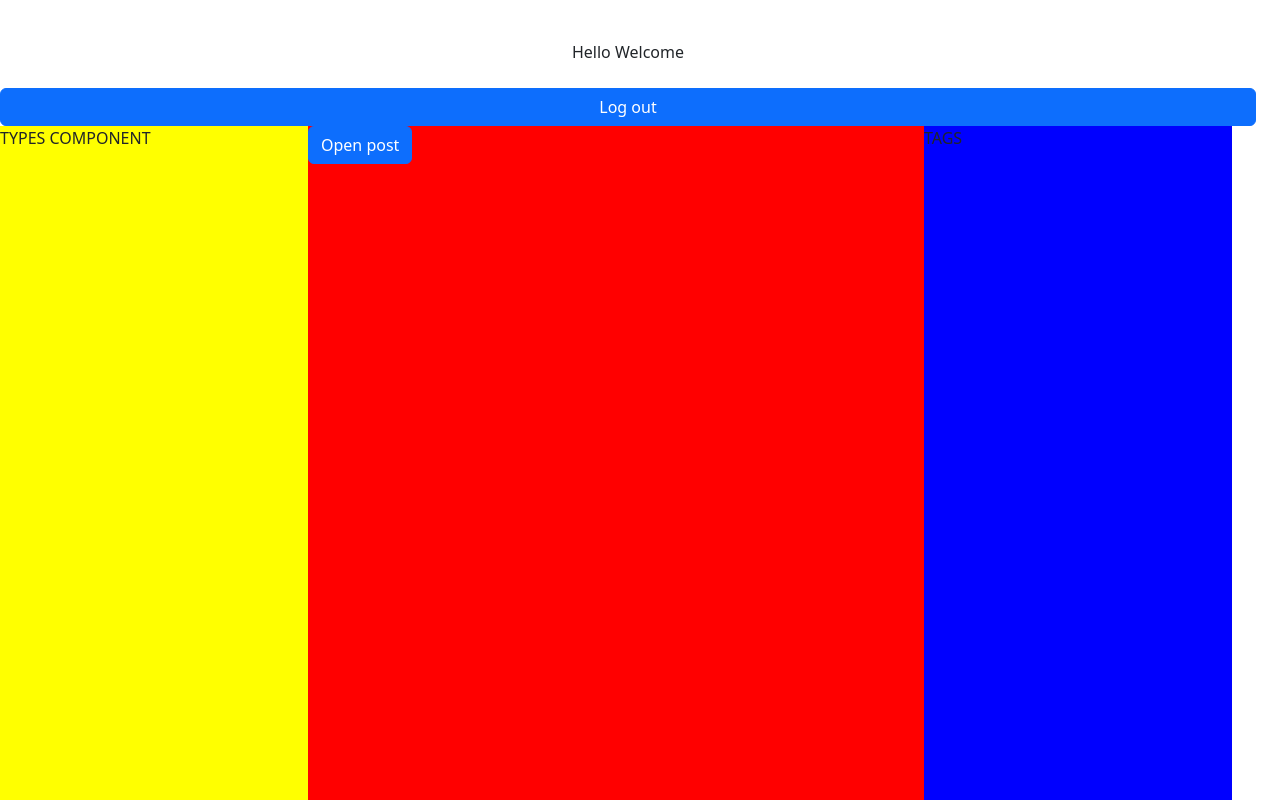
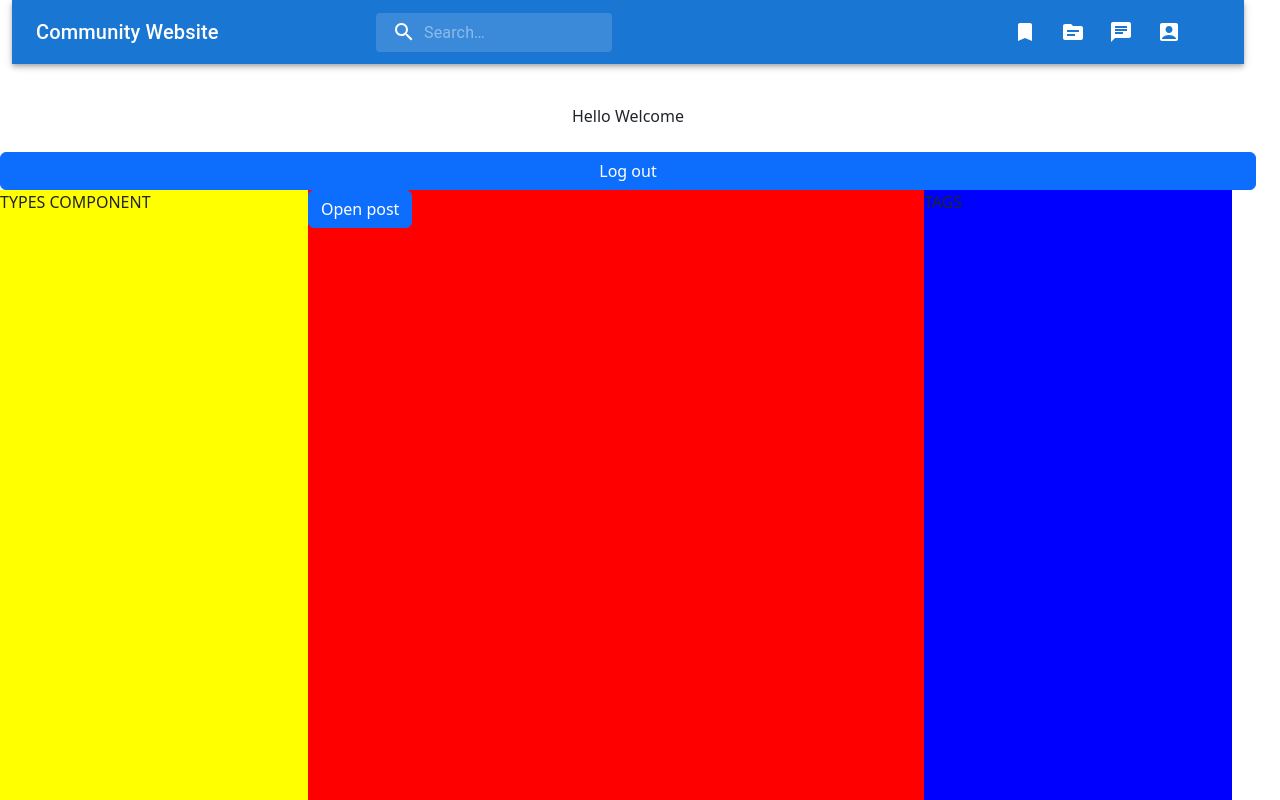
Before and after one commit to yashakabra/Community-Website, a React (Create React App) app in the folder client/: page /home in a window 1280 px wide. Shown: the top 800 px of the page. Built offline with nearby package versions, Linux system fonts and the light colour scheme; no server answers.

Commit message:
Merged nav bar

```diff
--- a/client/package.json
+++ b/client/package.json
@@ -5,7 +5,7 @@
   "dependencies": {
     "@emotion/react": "^11.10.5",
     "@emotion/styled": "^11.10.5",
-    "@mui/icons-material": "^5.11.0",
+    "@mui/icons-material": "^5.11.9",
     "@mui/material": "^5.11.8",
     "@testing-library/jest-dom": "^5.11.6",
     "@testing-library/react": "^11.2.2",
--- a/client/src/components/NavBar.js
+++ b/client/src/components/NavBar.js
@@ -1,47 +1,261 @@
-import React from "react";
-import 'bootstrap/dist/css/bootstrap.css';
+import { styled, alpha } from "@mui/material/styles";
+import AppBar from "@mui/material/AppBar";
+import Box from "@mui/material/Box";
+import Toolbar from "@mui/material/Toolbar";
+import IconButton from "@mui/material/IconButton";
+import Typography from "@mui/material/Typography";
+import InputBase from "@mui/material/InputBase";
+import Badge from "@mui/material/Badge";
+import MenuItem from "@mui/material/MenuItem";
+import Menu from "@mui/material/Menu";
+import MenuIcon from "@mui/icons-material/Menu";
+import SearchIcon from "@mui/icons-material/Search";
+import AccountCircle from "@mui/icons-material/AccountCircle";
+import MailIcon from "@mui/icons-material/Mail";
+import NotificationsIcon from "@mui/icons-material/Notifications";
+import MoreIcon from "@mui/icons-material/MoreVert";
+import TurnedInRoundedIcon from "@mui/icons-material/TurnedInRounded";
+import SourceIcon from "@mui/icons-material/Source";
+import AccountBoxIcon from "@mui/icons-material/AccountBox";
+import ChatIcon from "@mui/icons-material/Chat";
+const Search = styled("div")(({ theme }) => ({
+  position: "relative",
+  borderRadius: theme.shape.borderRadius,
+  backgroundColor: alpha(theme.palette.common.white, 0.15),
+  "&:hover": {
+    backgroundColor: alpha(theme.palette.common.white, 0.25),
+  },
+  marginRight: theme.spacing(2),
+  marginLeft: 0,
+  width: "100%",
+  [theme.breakpoints.up("sm")]: {
+    marginLeft: theme.spacing(3),
+    width: "auto",
+  },
+}));
 
-const NavBar = (props) => {
+const SearchIconWrapper = styled("div")(({ theme }) => ({
+  padding: theme.spacing(0, 2),
+  height: "100%",
+  position: "absolute",
+  pointerEvents: "none",
+  display: "flex",
+  alignItems: "center",
+  justifyContent: "center",
+}));
 
-    return (
-        <nav class="navbar navbar-expand-lg navbar-light bg-light">
-            <div class="container-fluid">
-                <a class="navbar-brand" href="#">Navbar</a>
-                <button class="navbar-toggler" type="button" data-bs-toggle="collapse" data-bs-target="#navbarSupportedContent" aria-controls="navbarSupportedContent" aria-expanded="false" aria-label="Toggle navigation">
-                    <span class="navbar-toggler-icon"></span>
-                </button>
-                <div class="collapse navbar-collapse" id="navbarSupportedContent">
-                    <ul class="navbar-nav me-auto mb-2 mb-lg-0">
-                        <li class="nav-item">
-                            <a class="nav-link active" aria-current="page" href="#">Home</a>
-                        </li>
-                        <li class="nav-item">
-                            <a class="nav-link" href="#">Link</a>
-                        </li>
-                        <li class="nav-item dropdown">
-                            <a class="nav-link dropdown-toggle" href="#" id="navbarDropdown" role="button" data-bs-toggle="dropdown" aria-expanded="false">
-                                Dropdown
-                            </a>
-                            <ul class="dropdown-menu" aria-labelledby="navbarDropdown">
-                                <li><a class="dropdown-item" href="#">Action</a></li>
-                                <li><a class="dropdown-item" href="#">Another action</a></li>
-                                <li><hr class="dropdown-divider"/></li>
-                                <li><a class="dropdown-item" href="#">Something else here</a></li>
-                            </ul>
-                        </li>
-                        <li class="nav-item">
-                            <a class="nav-link disabled" href="#" tabindex="-1" aria-disabled="true">Disabled</a>
-                        </li>
-                    </ul>
-                    <form class="d-flex">
-                        <input class="form-control me-2" type="search" placeholder="Search" aria-label="Search"/>
-                            <button class="btn btn-outline-success" type="submit">Search</button>
-                    </form>
-                    <button className="btn btn-outline-danger" type="submit">Logout</button>
-                </div>
-            </div>
-        </nav>
-    )
+const StyledInputBase = styled(InputBase)(({ theme }) => ({
+  color: "inherit",
+  "& .MuiInputBase-input": {
+    padding: theme.spacing(1, 1, 1, 0),
+    // vertical padding + font size from searchIcon
+    paddingLeft: `calc(1em + ${theme.spacing(4)})`,
+    transition: theme.transitions.create("width"),
+    width: "100%",
+    [theme.breakpoints.up("md")]: {
+      width: "20ch",
+    },
+  },
+}));
+
+export default function NavBar() {
+  //   const [anchorEl, setAnchorEl] = React.useState(null);
+  //   const [mobileMoreAnchorEl, setMobileMoreAnchorEl] = React.useState(null);
+
+  //   const isMenuOpen = Boolean(anchorEl);
+  //   const isMobileMenuOpen = Boolean(mobileMoreAnchorEl);
+
+  //   const handleProfileMenuOpen = (event) => {
+  //     setAnchorEl(event.currentTarget);
+  //   };
+
+  //   const handleMobileMenuClose = () => {
+  //     setMobileMoreAnchorEl(null);
+  //   };
+
+  //   const handleMenuClose = () => {
+  //     setAnchorEl(null);
+  //     handleMobileMenuClose();
+  //   };
+
+  //   const handleMobileMenuOpen = (event) => {
+  //     setMobileMoreAnchorEl(event.currentTarget);
+  //   };
+
+  //   const menuId = "primary-search-account-menu";
+  //   const renderMenu = (
+  //     <Menu
+  //       anchorEl={anchorEl}
+  //       anchorOrigin={{
+  //         vertical: "top",
+  //         horizontal: "right",
+  //       }}
+  //       id={menuId}
+  //       keepMounted
+  //       transformOrigin={{
+  //         vertical: "top",
+  //         horizontal: "right",
+  //       }}
+  //       open={isMenuOpen}
+  //       onClose={handleMenuClose}
+  //     >
+  //       <MenuItem onClick={handleMenuClose}>Profile</MenuItem>
+  //       <MenuItem onClick={handleMenuClose}>My account</MenuItem>
+  //     </Menu>
+  //   );
+
+  //   const mobileMenuId = "primary-search-account-menu-mobile";
+  //   const renderMobileMenu = (
+  //     <Menu
+  //       anchorEl={mobileMoreAnchorEl}
+  //       anchorOrigin={{
+  //         vertical: "top",
+  //         horizontal: "right",
+  //       }}
+  //       id={mobileMenuId}
+  //       keepMounted
+  //       transformOrigin={{
+  //         vertical: "top",
+  //         horizontal: "right",
+  //       }}
+  //       open={isMobileMenuOpen}
+  //       onClose={handleMobileMenuClose}
+  //     >
+  //       <MenuItem>
+  //         <IconButton size="large" aria-label="show 4 new mails" color="inherit">
+  //           <Badge badgeContent={4} color="error">
+  //             <MailIcon />
+  //           </Badge>
+  //         </IconButton>
+  //         <p>Messages</p>
+  //       </MenuItem>
+  //       <MenuItem>
+  //         <IconButton
+  //           size="large"
+  //           aria-label="show 17 new notifications"
+  //           color="inherit"
+  //         >
+  //           <Badge badgeContent={17} color="error">
+  //             <NotificationsIcon />
+  //           </Badge>
+  //         </IconButton>
+  //         <p>Notifications</p>
+  //       </MenuItem>
+  //       <MenuItem onClick={handleProfileMenuOpen}>
+  //         <IconButton
+  //           size="large"
+  //           aria-label="account of current user"
+  //           aria-controls="primary-search-account-menu"
+  //           aria-haspopup="true"
+  //           color="inherit"
+  //         >
+  //           <AccountCircle />
+  //         </IconButton>
+  //         <p>Profile</p>
+  //       </MenuItem>
+  //     </Menu>
+  //   );
+  // const handleProfileDetails=()=>{
+
+  // }
+
+  return (
+    <Box sx={{ flexGrow: 1 }}>
+      <AppBar position="static">
+        <Toolbar>
+          <Typography
+            variant="h6"
+            noWrap
+            component="div"
+            sx={{ display: { xs: "none", sm: "block" } }}
+          >
+            Community Website
+          </Typography>
+          <Box sx={{ flexGrow: 0.25 }} />
+          <Search>
+            <SearchIconWrapper>
+              <SearchIcon />
+            </SearchIconWrapper>
+            <StyledInputBase
+              placeholder="Search…"
+              inputProps={{ "aria-label": "search" }}
+            />
+          </Search>
+          <Box sx={{ flexGrow: 0.7 }} />
+          <Box sx={{ display: { xs: "none", md: "flex" } }}>
+            <IconButton
+              size="large"
+              aria-label="saved-posts"
+              color="inherit"
+              title="Saved Posts"
+            >
+              <Badge color="error">
+                <TurnedInRoundedIcon />
+              </Badge>
+            </IconButton>
+            <Box sx={{ flexGrow: 0.2 }} />
+            <IconButton
+              size="large"
+              aria-label="my-posts"
+              color="inherit"
+              title="My Posts"
+            >
+              <Badge color="error">
+                <SourceIcon />
+              </Badge>
+            </IconButton>
+            <Box sx={{ flexGrow: 0.2 }} />
+
+            <IconButton
+              size="large"
+              aria-label="chat"
+              color="inherit"
+              title="Chat"
+            >
+              <Badge color="error">
+                <ChatIcon />
+              </Badge>
+            </IconButton>
+
+            <IconButton
+              size="large"
+              aria-label="my-account"
+              color="inherit"
+              title="My Account">
+
+              <Badge color="error">
+                <AccountBoxIcon />
+              </Badge>
+            </IconButton>
+
+            {/* <IconButton
+              size="large"
+              edge="end"
+              aria-label="account of current user"
+              aria-controls={menuId}
+              aria-haspopup="true"
+              onClick={handleProfileMenuOpen}
+              color="inherit"
+            >
+              <AccountBoxIcon />
+            </IconButton> */}
+          </Box>
+          {/* <Box sx={{ display: { xs: "flex", md: "none" } }}>
+            <IconButton
+              size="large"
+              aria-label="show more"
+              aria-controls={mobileMenuId}
+              aria-haspopup="true"
+              onClick={handleMobileMenuOpen}
+              color="inherit"
+            >
+              <MoreIcon />
+            </IconButton>
+          </Box> */}
+        </Toolbar>
+      </AppBar>
+      {/* {renderMobileMenu}
+      {renderMenu} */}
+    </Box>
+  );
 }
-
-export default NavBar;
--- a/client/src/components/ProtectedRoute.js
+++ b/client/src/components/ProtectedRoute.js
@@ -1,11 +1,12 @@
 import React, { useEffect } from "react";
 import 'bootstrap/dist/css/bootstrap.css';
-import { Row, Col, Container } from "react-bootstrap";
+import { Row, Col, Container, Navbar } from "react-bootstrap";
 import { Navigate } from "react-router-dom";
 import { useUserAuth } from "../context/UserAuthContext";
 import { AddUserDetailForm } from "./Profile/AddUserDetailForm";
 import { EditUserDetailForm } from "./Profile/EditUserDetailForm";
 import Home from "../pages/Home";
+import NavBar from './NavBar';
 
 const ProtectedRoute = (props) => {
     const auth = useUserAuth;
@@ -28,6 +29,7 @@ const ProtectedRoute = (props) => {
     return (
         <Container fluid style={{padding:0}}>
             <Row className="w-100" style={{padding:0}}>
+                <NavBar/>
                 {Component}
             </Row>
         </Container>
```
Also changed, not shown: 1 other file (tests, documents, lock files or other folders).
